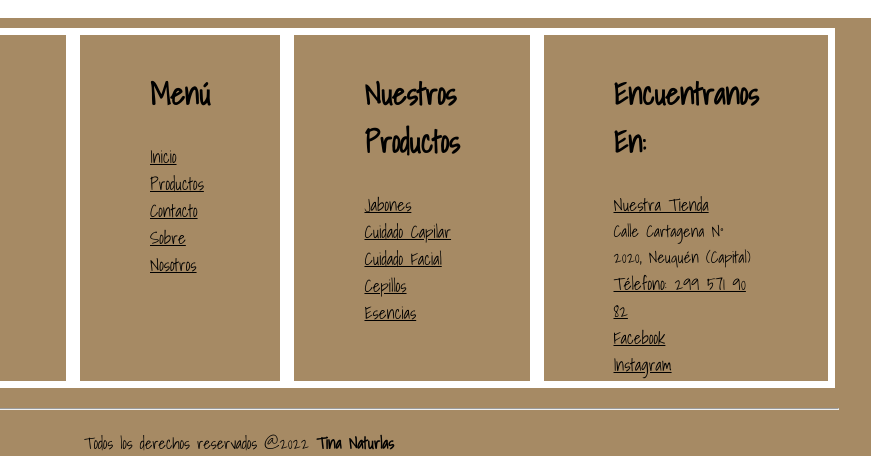
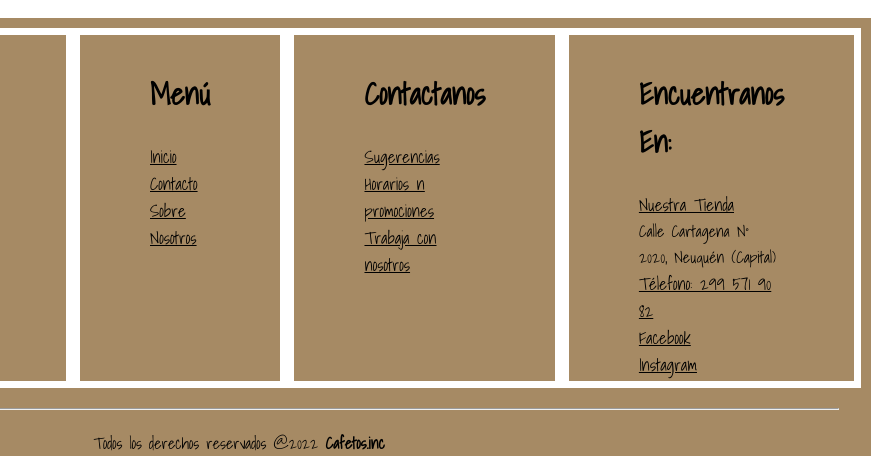
Before and after one commit to camiloruedanqn/desafio-2, a plain HTML site: page index.html in a window 1280 px wide. Shown: the part 1452-1921 px from the top of the page, 409-1280 px from the left. Drawn offline with Linux system fonts and the light colour scheme.

Commit message:
ultimno 21/9

```diff
--- a/index.html
+++ b/index.html
@@ -34,7 +34,7 @@
                 <p  class="portada">NO TE QUEDES SIN PROBAR
                 <br>  EL CAFE DE LOS DIOSES.</p>
                  <div class="botones portada">
-                    <button class="botoninicio">DESCIBRI LO NUEVO</button>
+                    <button class="botoninicio" >LIDERES MUNDIALES </button>
                     <button class="botoninicio">NUESTRA HISTORIA</button>
                  </div>
             </div>
@@ -105,17 +105,17 @@
                 <div class="box-footer">
                     <h2>Menú</h2>
                     <a href="#hero">Inicio</a>
-                    <a href="#productos-card">Productos</a>
+
                     <a href="contact.html">Contacto</a>
-                    <a href="SobreNosotros.html">Sobre Nosotros</a>
+                    <a href="#sobrenosotros">Sobre Nosotros</a>
                 </div>
                 <div class="box-footer">
-                    <h2>Nuestros Productos</h2>
-                    <a href="#productos-card">Jabones
-                    <a href="#">Cuidado Capilar</a>
-                    <a href="#">Cuidado Facial</a>
-                    <a href="#">Cepillos</a>
-                    <a href="#">Esencias</a>
+                    <h2>Contactanos</h2>
+                    <a href="contact.html">Sugerencias
+                    <a href="#">Horarios n</a>
+                    <a href="#">promociones</a>
+                    <a href="#">Trabaja con nosotros</a>
+
                 </div>
                 <div class="box-footer">
                     <h2>Encuentranos En:<i class="fa-solid fa-location-dot"></i></h2>
@@ -129,7 +129,7 @@
             <div class="box-copyrigth">
                 <hr>
                 <p>Todos los derechos reservados @2022
-                    <b>Tina Naturlas</b>
+                    <b>Cafetos.inc</b>
                 </p>
             </div>
         </footer>
```
